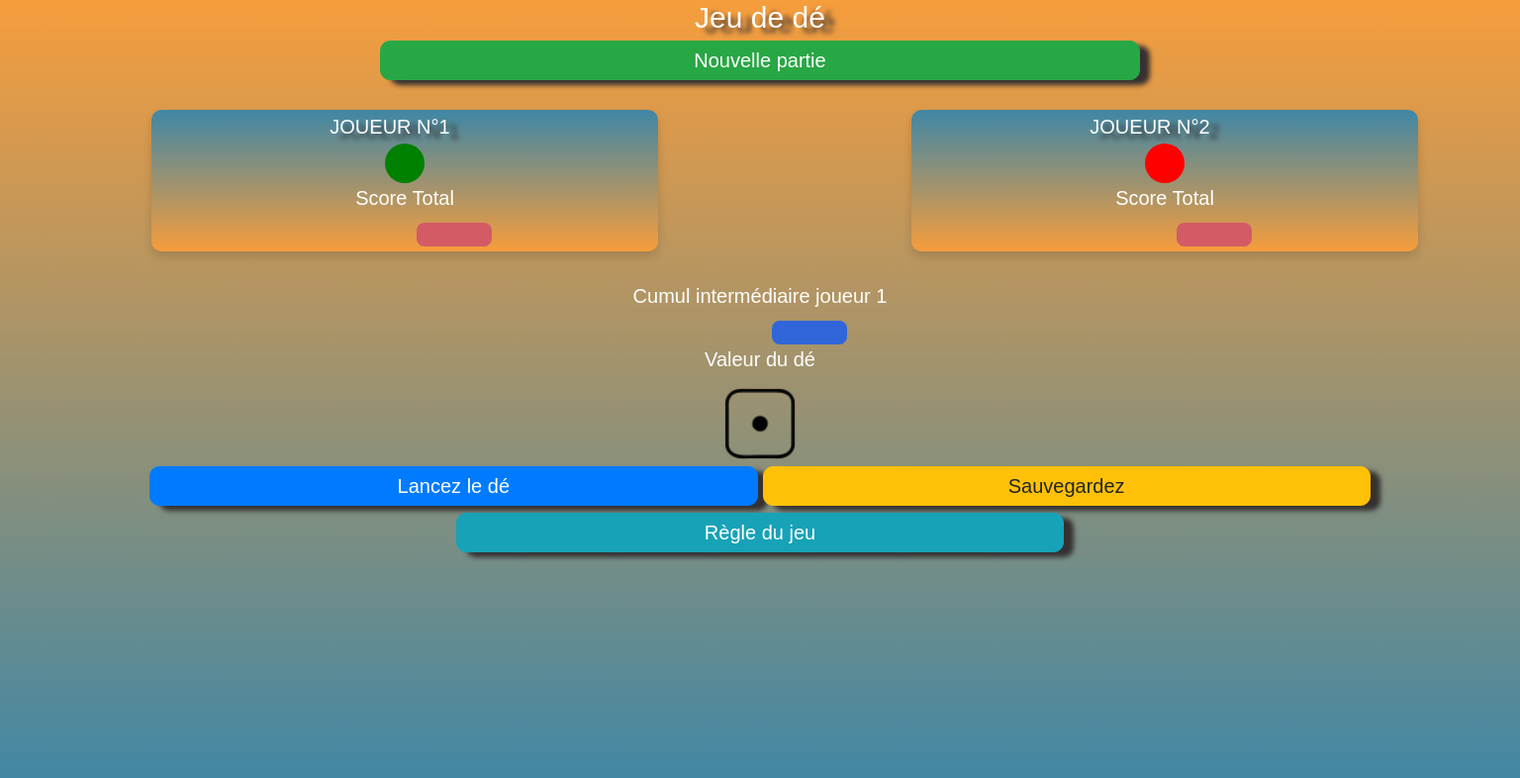
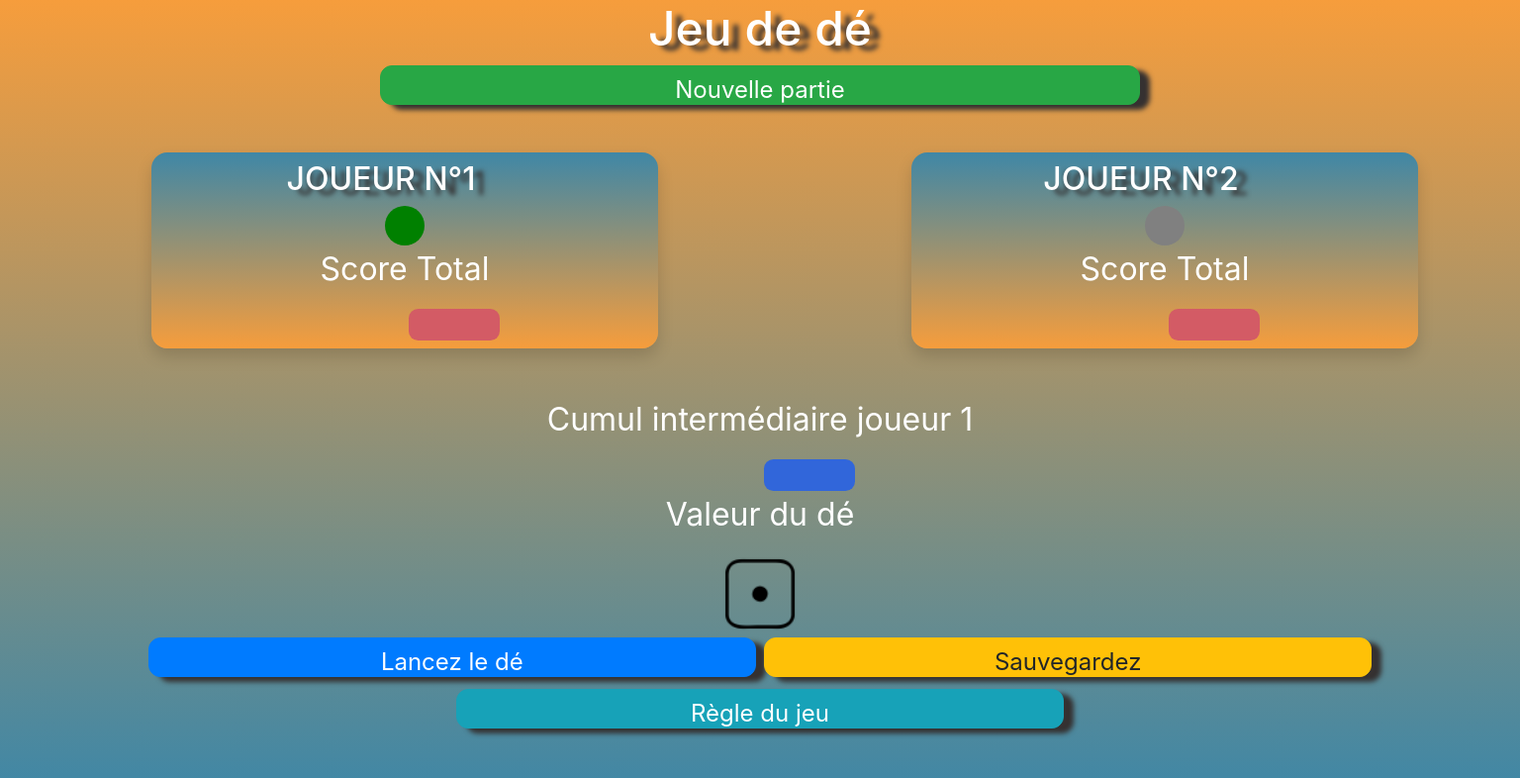
Before and after one commit to FDESMARS/Eval_JS, a plain HTML site: page index.html in a window 1536 px wide. Shown: the whole page at 99% size. Drawn offline with nearby package versions, Linux system fonts and the light colour scheme.

Commit message:
9eme style.css with lato font family

```diff
--- a/CSS/style.css
+++ b/CSS/style.css
@@ -1,37 +1,38 @@
-/*@font-face { font-family: "Lato"; src: css/
-  Lato-Regular.ttf;
-}
-*/
+@font-face {
+  font-family: "Lato";
+  src: local("/CSS/Lato/Lato-Regular.ttf") format("truetype"),
+};
+
 html {
-  font-size: 10px;
+   font-size: 10px;
 }
 body {
   background: linear-gradient(#f69d3c, #3f87a6);
   /*background-color: rgb(175, 154, 154);*/
   color: white;
-  font-family:Arial, Helvetica, sans-serif;
+  /*font-family:Arial, Helvetica, sans-serif;*/
 }
 
 
 body  {
-  font-size: 2rem;
+  font-size: 1.8rem;
 }
 
 h1, h2 {
-  font-size: 4rem;
+  font-size: 3rem;
   color: white;
   text-shadow: 10px 5px 5px rgb(53, 49, 49);
 }
 
 h2 {
-  font-size: 2rem;
+  font-size: 1.8rem;
 
 }
 
 .button {
   height: 5vh;
   width: 60vw;
-  font-size: 2rem;
+  font-size: 1.5rem;
   border-radius:0.5em;
   box-shadow: 10px 5px 5px rgb(53, 49, 49);
 
@@ -57,12 +58,11 @@ h2 {
 }
 
 #scorePlayer1, #scorePlayer2, #cumulInt {
-  display: flex-align;
   height: 5vh;
   width: 15vw;
   margin-left: 100px;
   background-color: rgb(211, 91, 101);
-  font-size: 1.5em;
+  font-size: 1.2em;
   color: white;
   text-shadow: 10px 5px 5px rgb(53, 49, 49);
   text-align: center;
@@ -90,29 +90,19 @@ h2 {
   font-size: 2rem;
  }
 
- /* class for title h2 of activities cards*/
-.act-title {
-  font-size: 1rem;
-  }
-
-  #scorePlayer1, #scorePlayer2, #cumulInt, #diceValue {
+   #scorePlayer1, #scorePlayer2, #cumulInt, #diceValue {
     display: flex-align;
-    height: 3vh;
-    width: 5vw;
-    font-size: 2rem;
+    height: 4vh;
+    width: 6vw;
+    font-size: 1.5rem;
 
 }
 .no-display, .display {
   width: 40px;
   height: 40px;
 
-  background-color: red;
-  border-radius: 50%;
 }
-.display {
-  background-color: green;
 
-}
 .button {
   height: 5vh;
   width: 40vw;
```
